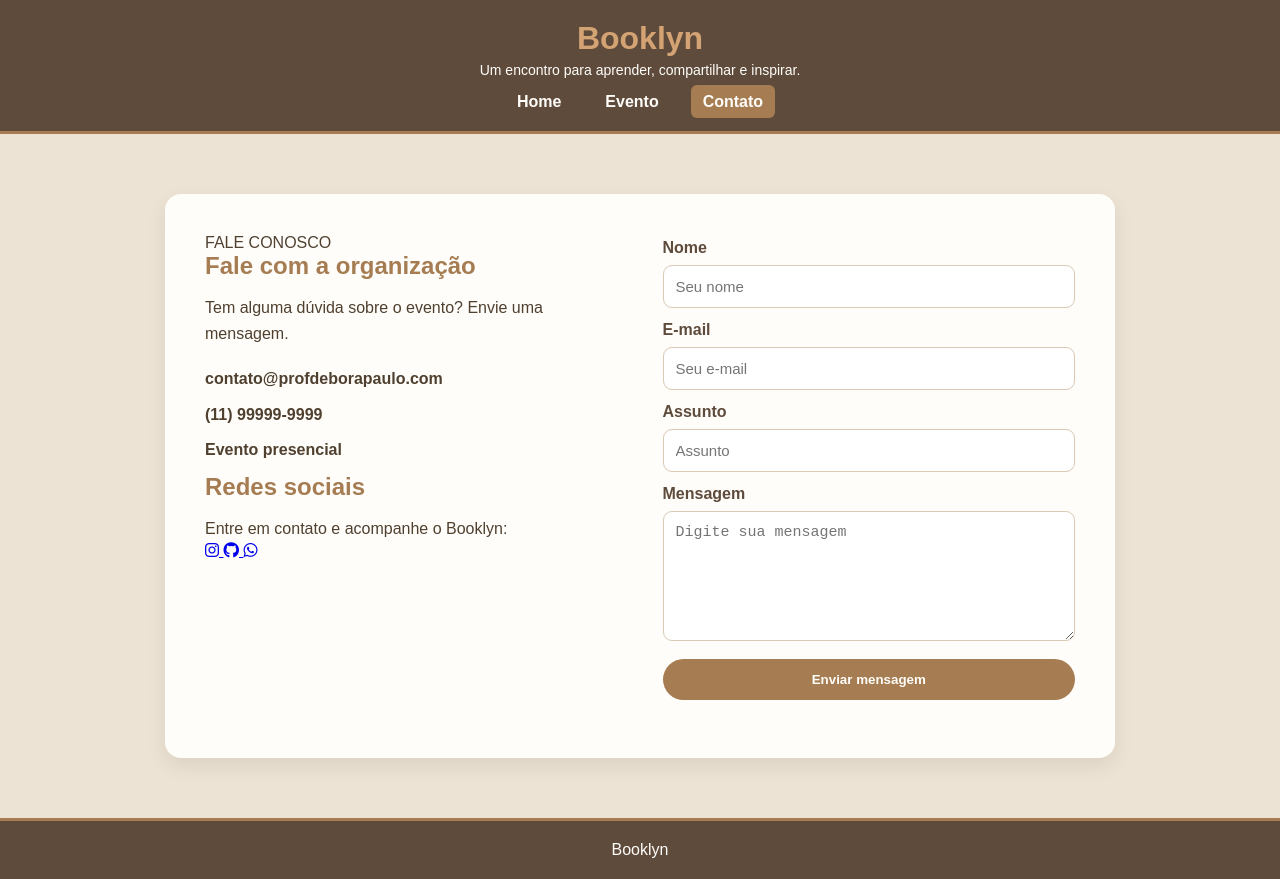
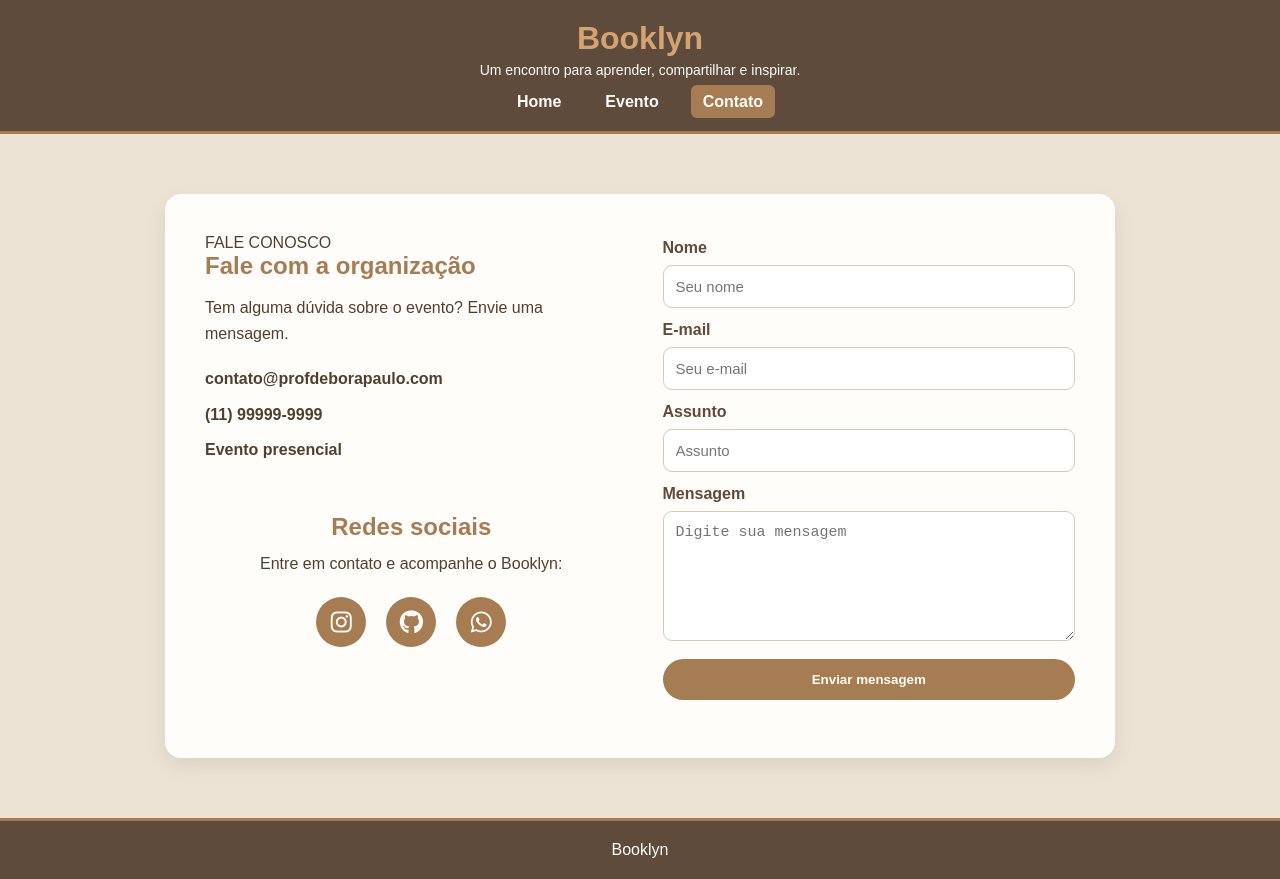
Before and after one commit to Rzin009/Booklyn2, a plain HTML site: page pages/contato.html in a window 1280 px wide. Drawn offline with Linux system fonts and the light colour scheme.

Commit message:
Refactor contato.css with new styles and layout

```diff
--- a/css/contato.css
+++ b/css/contato.css
@@ -1,4 +1,3 @@
-
 /* Geral */
 
 * {
@@ -245,3 +244,44 @@ footer {
         font-size: 13px;
     }
 }
+
+
+/* Redes */
+
+.redes-sociais {
+    text-align: center;
+    padding: 40px 20px;
+}
+
+.redes-sociais h2 {
+    margin-bottom: 10px;
+}
+
+.redes-sociais p {
+    margin-bottom: 20px;
+}
+
+.social-icons {
+    display: flex;
+    justify-content: center;
+    gap: 20px;
+}
+
+.social {
+    width: 50px;
+    height: 50px;
+    display: flex;
+    align-items: center;
+    justify-content: center;
+    border-radius: 50%;
+    background-color: #A67C52;
+    color: #FFFDF9;
+    text-decoration: none;
+    font-size: 24px;
+    transition: 0.3s;
+}
+
+.social:hover {
+    transform: translateY(-5px);
+    background-color: #5E4B3C;
+}
```
